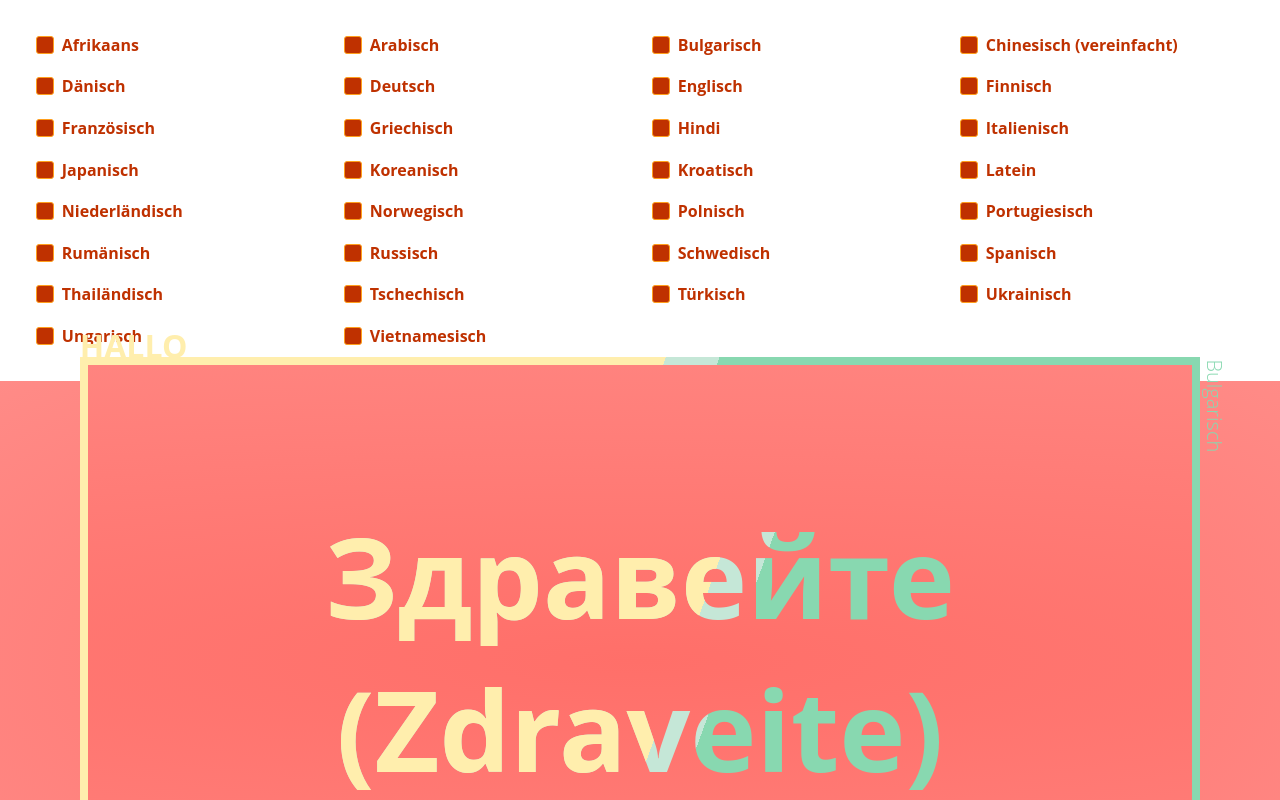
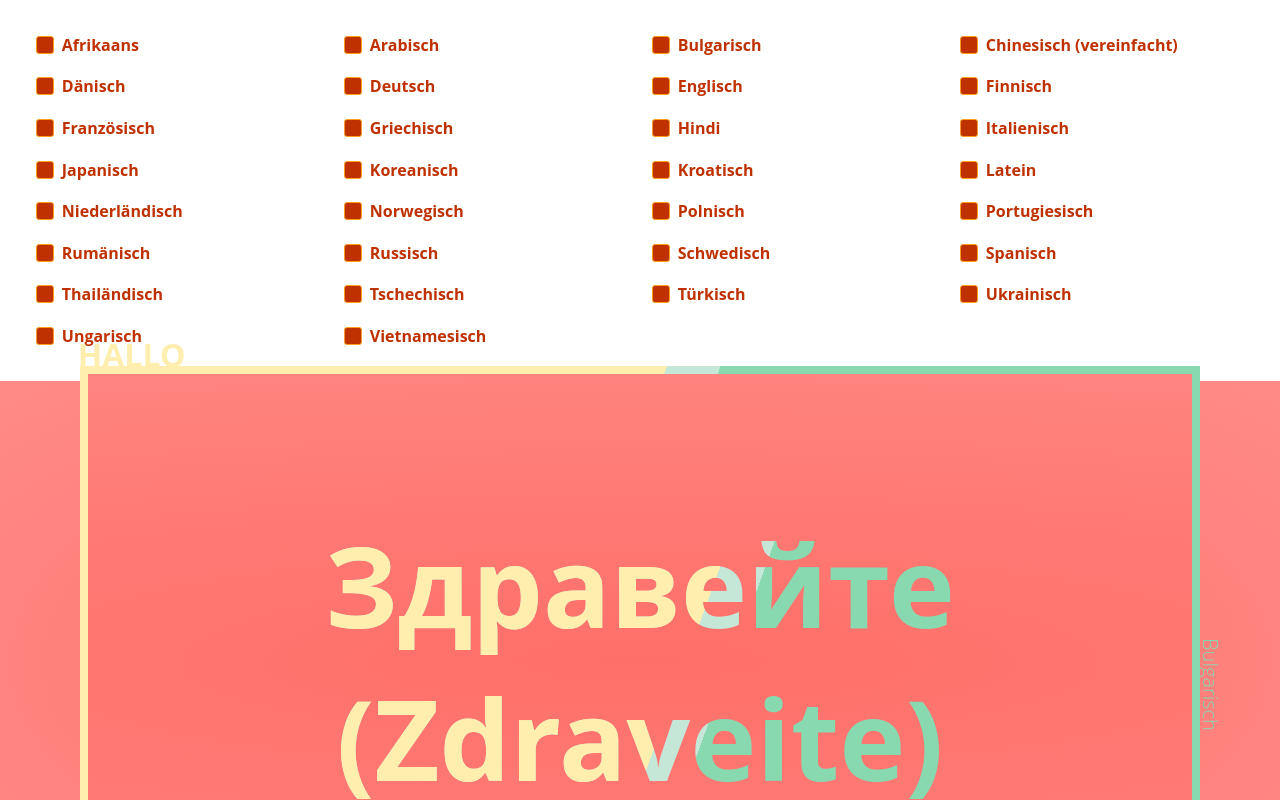
Before and after one commit to philipasdf/hello-world-with-openai, a Vue app in the folder hello-openai/: page / in a window 1280 px wide. Built offline with nearby package versions, Linux system fonts and the light colour scheme.

Commit message:
I styled the language name so, that it always placed right on that "border"-box

```diff
--- a/hello-openai/src/components/DisplayHelloContainer.vue
+++ b/hello-openai/src/components/DisplayHelloContainer.vue
@@ -9,11 +9,14 @@ defineProps({
 <template>
   <div class="main-container">
     <div class="border">
-      <span class="language-name">{{ languageName }}</span>
+      <p class="language-name">
+        {{ languageName }}
+      </p>
+      <span class="random-text">{{ randomText }}</span>
       <div class="inner-cutout">
-        <span class="random-text">{{ randomText }}</span>
         <br />
         <p class="knockout translated-text">{{ translatedText }}</p>
+        <br />
       </div>
     </div>
   </div>
@@ -55,8 +58,6 @@ defineProps({
   display: block;
   background-color: #ff6f69;
   margin: 0.5rem;
-  padding-bottom: 40px;
-  height: 100%;
   min-width: 30vw;
   background: radial-gradient(#ff6f69, #ff8b87);
   background-size: 300%;
@@ -67,8 +68,8 @@ defineProps({
   font-size: 2em;
   font-weight: bold;
   position: absolute;
-  top: -32px;
-  left: -13px;
+  top: -24px;
+  left: -7px;
   text-transform: uppercase;
   background: #ffeead;
   -webkit-text-fill-color: transparent;
@@ -76,14 +77,15 @@ defineProps({
 }
 
 .language-name {
+  width: 100%;
+  margin: 10px;
+  padding: 0;
+  text-align: center;
   font-size: 1.25em;
   font-weight: lighter;
   position: absolute;
-  font-size: 1.25em;
-  font-weight: lighter;
-  top: 36px;
-  right: -65px;
-  transform: rotate(90deg);
+  top: 50%;
+  transform: translateX(50%) rotate(90deg);
   background: #88d8b0;
   background-size: 400%;
   -webkit-text-fill-color: transparent;
```
